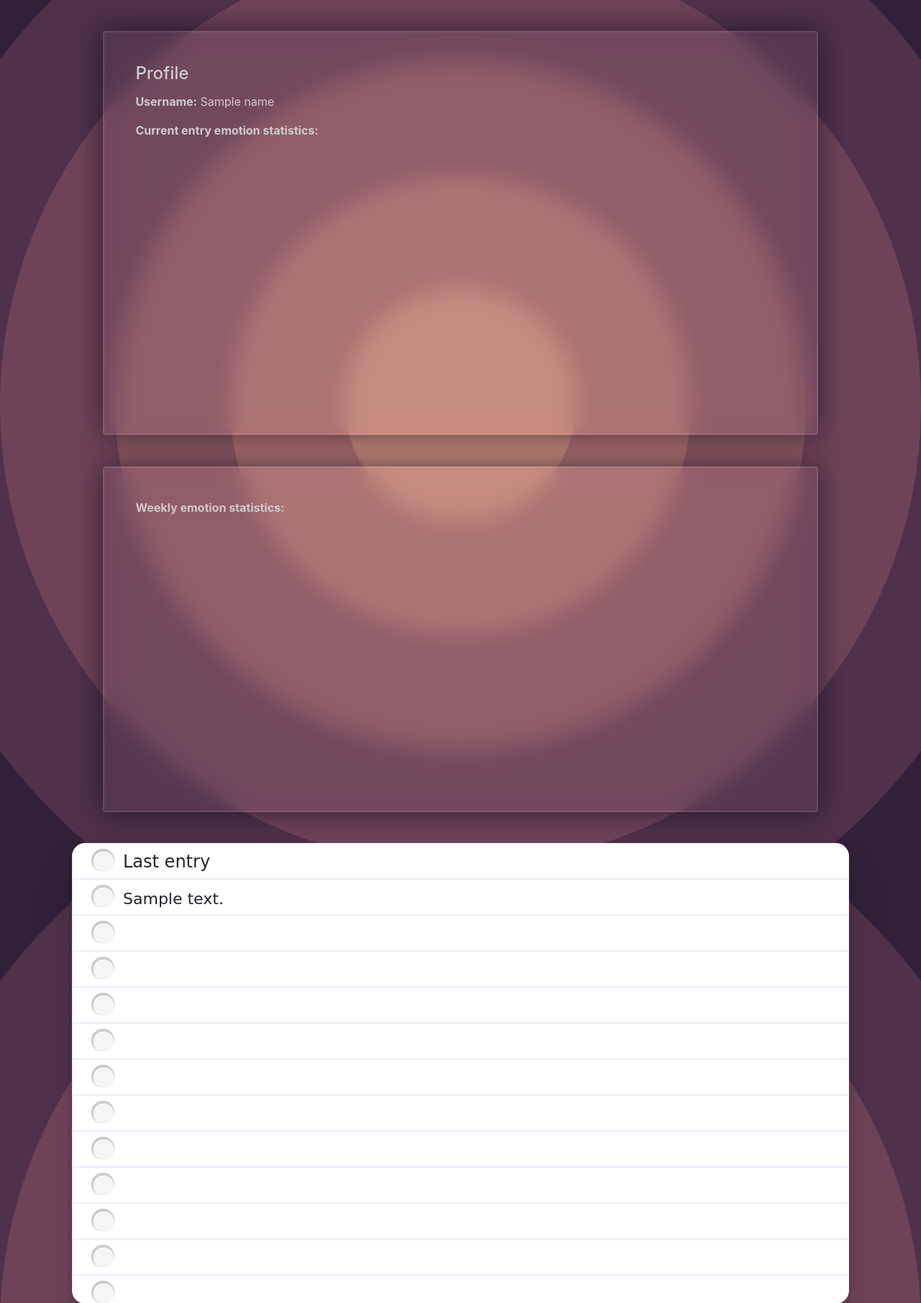
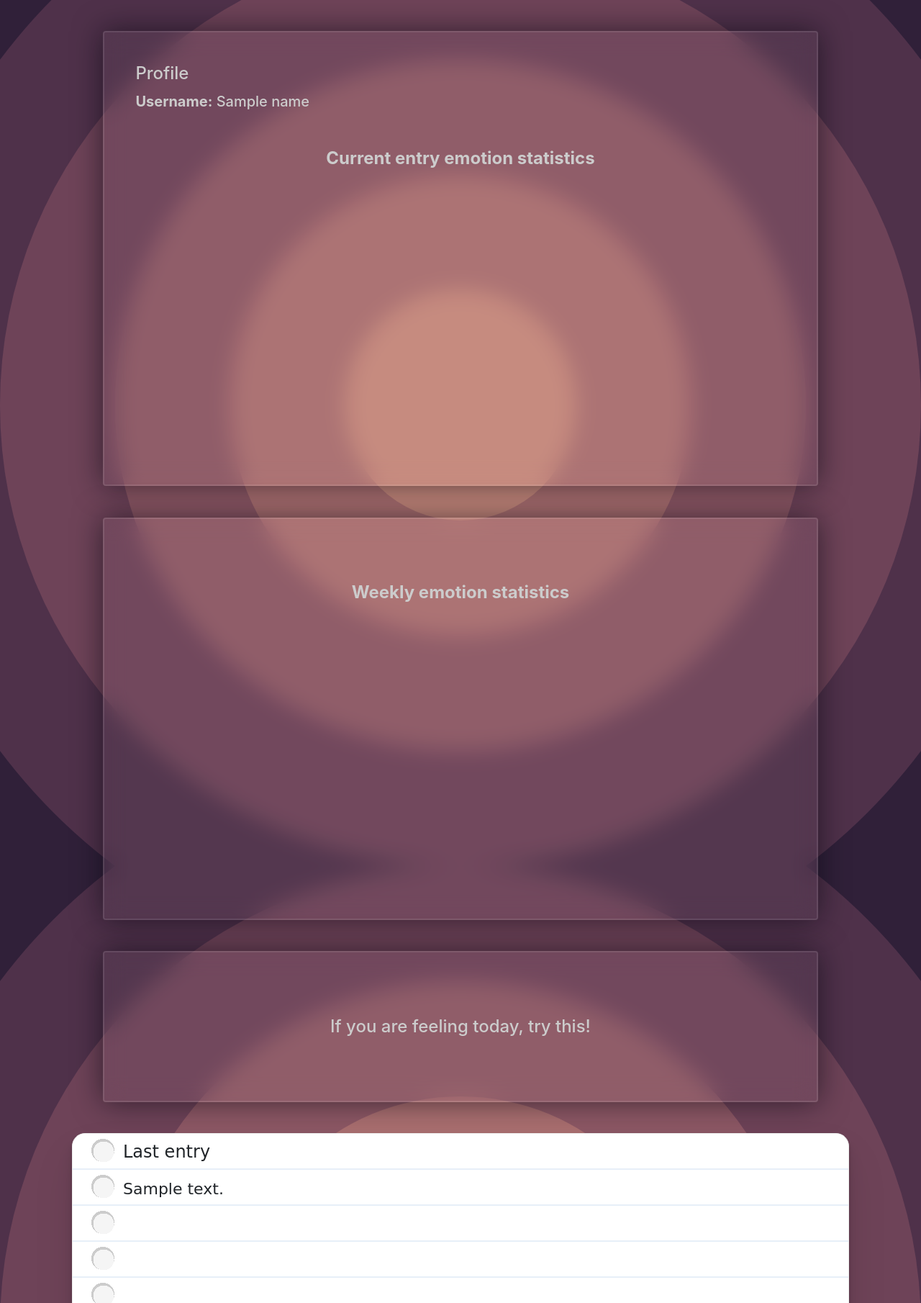
Before and after one commit to vaibhavbichave/Smart-Journal, a Django app: template templates/dashboard.html in a window 1280 px wide. Shown: the part 77-1887 px from the top of the page at 72% size. Run offline with Django 4.2, Linux system fonts and the light colour scheme; the template is opened without the code that fills it: most values are stand-ins (such as "Sample title", 1, 10 or a date in 2020); parts of the project's set-up code (start-up, migrations or seed data) failed here and were passed over; some libraries are stand-ins or nearby versions.

Commit message:
Suggestions added

```diff
--- a/static/css/predict.css
+++ b/static/css/predict.css
@@ -141,3 +141,15 @@
     color: var(--white-color);
     border-color: transparent;
   }
+
+  #sad, #happy, #angry, #love, #surprise, #fear{
+    display: none;
+
+  }
+
+  .moodImg{
+    width:100% ;
+    height: 100%;
+    margin-top:-17%;
+    margin-bottom:-25%;
+  }
--- a/templates/dashboard.html
+++ b/templates/dashboard.html
@@ -24,9 +24,14 @@
 
       <div class="card dashboardCard prediction ">
       <h4 class="card-title">Profile</h4>
-        <p><b>Username:</b> {{ name }}</p>
-        <p><b>Current entry emotion statistics:</b></p>
+        <h5><b>Username:</b> {{ name }}</h5>
+        <h4 class="heading2"><b>Current entry emotion statistics</b></h4>
         <canvas id="myChart" style="width: 100%; max-width: 700px"></canvas>
+      </div>
+
+      <div class="card dashboardCard prediction ">
+        <h4 class="heading2"><b>Weekly emotion statistics</b></h4>
+        <canvas id="myChart2" style="width: 100%; max-width: 700px"></canvas>
 
 
 
@@ -34,21 +39,102 @@
       </div>
 
       <div class="card dashboardCard prediction ">
-        <p><b>Weekly emotion statistics:</b></p>
-        <canvas id="myChart2" style="width: 100%; max-width: 700px"></canvas>
+        <h4 class="heading2">If you are feeling <a id="key_emotion"></a> today, try this!</h4>
+
+        <div class="row">
+          <div id="sad">
+              <div class="col">
+                <h6 class="heading2">Go for a walk</h6>
+                 <img src= "{% static 'images/sad1.png' %}" class="moodImg"  alt="working girl" />
+              </div>
+              <div class="col">
+                 <h6 class="heading2">Talk to your family/friends</h6>
+                 <img src= "{% static 'images/sad2.png' %}" class="moodImg"  alt="working girl" />
+              </div>
+              <div class="col">
+                 <h6 class="heading2">Get creative!</h6>
+                 <img src= "{% static 'images/sad3.png' %}" class="moodImg"  alt="working girl" />
+              </div>
+          </div>
+          <div id="happy">
+              <div class="col">
+                  <h6 class="heading2">Go on a road trip</h6>
+                 <img src= "{% static 'images/4.png' %}" class="moodImg"  alt="working girl" />
+              </div>
+              <div class="col">
+              <h6 class="heading2">Volunteer for charity events</h6>
+                 <img src= "{% static 'images/5.png' %}" class="moodImg"  alt="working girl" />
+              </div>
+              <div class="col">
+              <h6 class="heading2">Explore new hobbies</h6>
+                 <img src= "{% static 'images/6.png' %}" class="moodImg"  alt="working girl" />
+              </div>
+          </div>
+          <div id="fear">
+             <div class="col">
+                  <h6 class="heading2">Talk to your close ones</h6>
+                 <img src= "{% static 'images/sad2.png' %}" class="moodImg"  alt="working girl" />
+              </div>
+              <div class="col">
+              <h6 class="heading2">Meditate</h6>
+                 <img src= "{% static 'images/7.png' %}" class="moodImg"  alt="working girl" />
+              </div>
+              <div class="col">
+              <h6 class="heading2">Read your favourite book</h6>
+                 <img src= "{% static 'images/8.png' %}" class="moodImg"  alt="working girl" />
+              </div>
+          </div>
+          <div id="surprise">
+             <div class="col">
+                  <h6 class="heading2">Explore a new hiking trail</h6>
+                 <img src= "{% static 'images/14.png' %}" class="moodImg"  alt="working girl" />
+              </div>
+              <div class="col">
+              <h6 class="heading2">Watch a thought-provoking movie</h6>
+                 <img src= "{% static 'images/15.png' %}" class="moodImg"  alt="working girl" />
+              </div>
+              <div class="col">
+              <h6 class="heading2">Try a new cuisine</h6>
+                 <img src= "{% static 'images/16.png' %}" class="moodImg"  alt="working girl" />
+              </div>
+          </div>
+          <div id="angry">
+              <div class="col">
+                  <h6 class="heading2">Exercise at home/gym</h6>
+                 <img src= "{% static 'images/9.png' %}" class="moodImg"  alt="working girl" />
+              </div>
+              <div class="col">
+              <h6 class="heading2">Try deep breathing exercises</h6>
+                 <img src= "{% static 'images/7.png' %}" class="moodImg"  alt="working girl" />
+              </div>
+              <div class="col">
+              <h6 class="heading2">Play some calming music</h6>
+                 <img src= "{% static 'images/10.png' %}" class="moodImg"  alt="working girl" />
+              </div>
+          </div>
+          <div id="love">
+              <div class="col">
+                  <h6 class="heading2">Cook a meal</h6>
+                 <img src= "{% static 'images/11.png' %}" class="moodImg"  alt="working girl" />
+              </div>
+              <div class="col">
+              <h6 class="heading2">Try self care activites</h6>
+                 <img src= "{% static 'images/12.png' %}" class="moodImg"  alt="working girl" />
+              </div>
+              <div class="col">
+              <h6 class="heading2">Go for shopping</h6>
+                 <img src= "{% static 'images/13.png' %}" class="moodImg"  alt="working girl" />
+              </div>
+          </div>
 
 
-
-        {% comment %} <h3 class="heading2">Key emotion: <a id="prediction"></a></h3> {% endcomment %}
+        </div>
       </div>
 
       <div class="card dashboardCard2 prediction">
       <h4 class="card-title">Last entry</h4>
         <p>{{ journalText }}</p>
-
-
-        {% comment %} <h3 class="heading2">Key emotion: <a id="prediction"></a></h3> {% endcomment %}
-      </div>
+            </div>
     </div>
 
     <!-- JavaScript -->
@@ -87,8 +173,30 @@
       yy = yy.split(", ");
       for (var i = 0; i < 6; i++) yy[i] = parseInt(yy[i]);
       var xValues = ["Sadness", "Joy", "Surprise", "Love", "Anger", "Fear"];
+      var emotion_val = ["sad", "happy", "surprised", "love", "angry", "scared"];
       var yValues = yy;
-      console.log(yy);
+      var key_emotion = (yValues.indexOf(Math.max(...yValues)));
+      if(key_emotion === 0){
+          document.getElementById("sad").style.display = "flex" ;
+      }
+      else if(key_emotion === 1){
+          document.getElementById("happy").style.display = "flex" ;
+      }
+      else if(key_emotion === 2){
+          document.getElementById("surprise").style.display = "flex" ;
+      }
+      else if(key_emotion === 3){
+          document.getElementById("love").style.display = "flex" ;
+      }
+      else if(key_emotion === 4){
+          document.getElementById("angry").style.display = "flex" ;
+      }
+      else if(key_emotion === 5){
+          document.getElementById("fear").style.display = "flex" ;
+      }
+
+
+      document.getElementById("key_emotion").innerHTML = emotion_val[key_emotion];
       var barColors = ["red", "green", "blue", "orange", "brown", "pink"];
 
       new Chart("myChart", {
```
Also changed, not shown: db.sqlite3, static/images/10.png (added), static/images/11.png (added), static/images/12.png (added), static/images/13.png (added), static/images/14.png (added), static/images/15.png (added), static/images/16.png (added), static/images/4.png (added), static/images/5.png (added), static/images/6.png (added), static/images/7.png (added), static/images/8.png (added), static/images/9.png (added), 3 more files.
